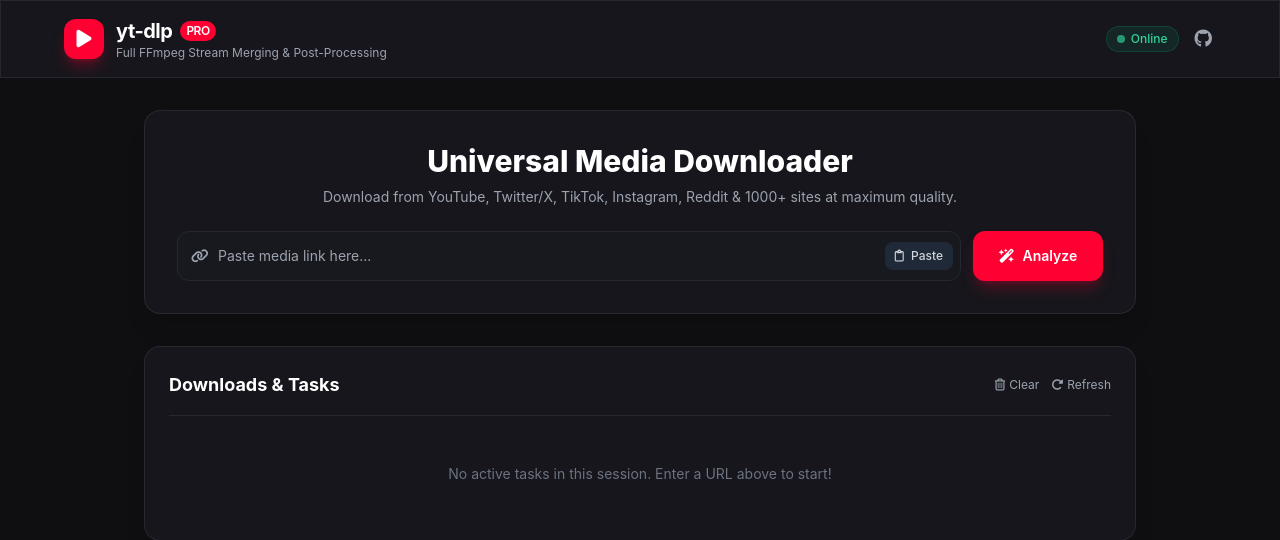
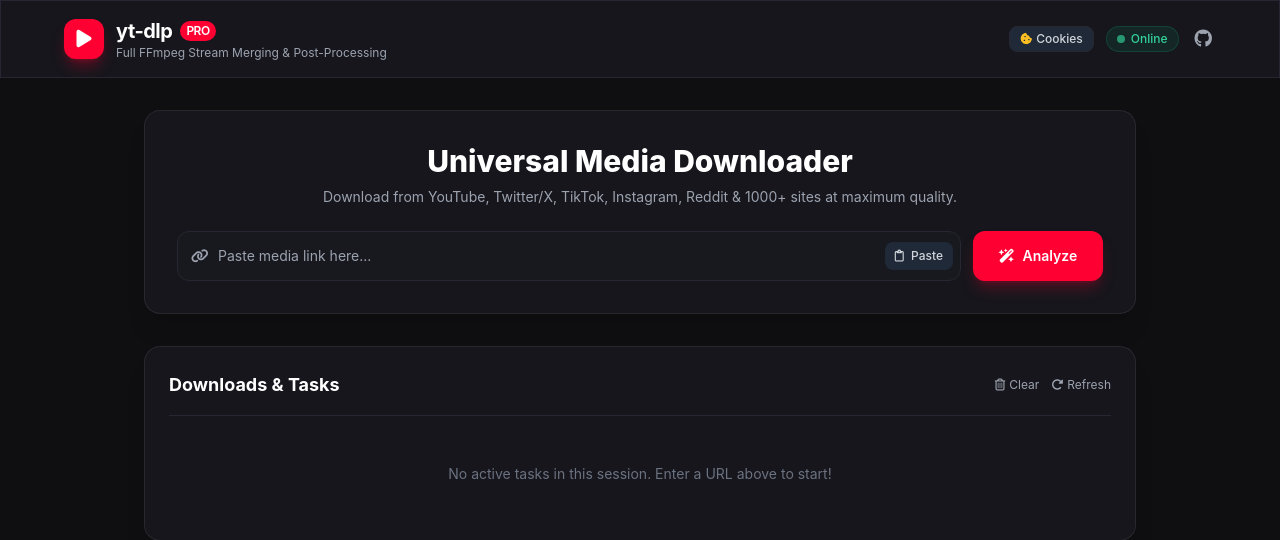
Before and after one commit to crochetskills-source/Video-saver, a FastAPI app: page / in a window 1280 px wide. Shown: the top 540 px of the page. Run offline with FastAPI, Linux system fonts and the light colour scheme; parts of the project's set-up code (start-up, migrations or seed data) failed here and were passed over; some libraries are stand-ins or nearby versions.

Commit message:
Add Node.js JS runtime, automatic bot-challenge fallback clients, and optional cookies bypass

```diff
--- a/main.py
+++ b/main.py
@@ -56,6 +56,17 @@ def web_interface():
 @app.get("/health")
 def health_check():
     return {"status": "healthy"}
+
+@app.post("/api/cookies")
+async def update_cookies(request: Request):
+    """Save YouTube cookies to bypass cloud datacenter bot challenges."""
+    body = await request.body()
+    cookie_text = body.decode("utf-8")
+    if not cookie_text.strip():
+        raise HTTPException(status_code=400, detail="Cookie content is empty")
+    with open(downloader.COOKIE_FILE, "w") as f:
+        f.write(cookie_text)
+    return {"status": "success", "message": "Cookies saved successfully", "bytes": len(cookie_text)}
 
 @app.post("/api/extract", response_model=VideoMetadata)
 def extract_metadata(req: ExtractRequest):
--- a/templates/index.html
+++ b/templates/index.html
@@ -47,6 +47,9 @@
         </div>
       </div>
       <div class="flex items-center space-x-2 sm:space-x-3">
+        <button id="cookieModalBtn" class="px-2.5 py-1 rounded-lg bg-gray-800 hover:bg-gray-700 text-[11px] sm:text-xs text-gray-300 font-medium transition flex items-center gap-1 border border-darkBorder">
+          <i class="fa-solid fa-cookie-bite text-amber-400"></i> Cookies
+        </button>
         <span class="inline-flex items-center gap-1.5 px-2.5 py-1 rounded-full text-[11px] sm:text-xs font-medium bg-emerald-500/10 text-emerald-400 border border-emerald-500/20 whitespace-nowrap">
           <span class="w-2 h-2 rounded-full bg-emerald-400 animate-pulse"></span>
           <span class="hidden xs:inline">Server </span>Online
@@ -592,6 +595,81 @@
 
     document.getElementById('refreshTasksBtn').onclick = pollTasks;
     setInterval(pollTasks, 2000);
+
+    // Cookie Modal Logic
+    const cookieModal = document.getElementById('cookieModal');
+    const cookieModalBtn = document.getElementById('cookieModalBtn');
+    const closeCookieModal = document.getElementById('closeCookieModal');
+    const saveCookieBtn = document.getElementById('saveCookieBtn');
+    const cookieInput = document.getElementById('cookieInput');
+    const cookieFileInput = document.getElementById('cookieFileInput');
+    const cookieStatus = document.getElementById('cookieStatus');
+
+    cookieModalBtn.onclick = () => { cookieModal.classList.remove('hidden'); };
+    closeCookieModal.onclick = () => { cookieModal.classList.add('hidden'); };
+
+    cookieFileInput.addEventListener('change', (e) => {
+      const file = e.target.files[0];
+      if (!file) return;
+      const reader = new FileReader();
+      reader.onload = (event) => { cookieInput.value = event.target.result; };
+      reader.readAsText(file);
+    });
+
+    saveCookieBtn.addEventListener('click', async () => {
+      const text = cookieInput.value.trim();
+      if (!text) return alert('Please paste cookies or upload a cookies.txt file.');
+
+      saveCookieBtn.disabled = true;
+      saveCookieBtn.textContent = 'Saving...';
+      try {
+        const res = await fetch('/api/cookies', {
+          method: 'POST',
+          headers: { 'Content-Type': 'text/plain' },
+          body: text
+        });
+        if (!res.ok) throw new Error('Failed to save cookies.');
+        cookieStatus.textContent = 'Cookies saved successfully! Cloud bot detection bypassed.';
+        cookieStatus.classList.remove('hidden');
+        setTimeout(() => { cookieModal.classList.add('hidden'); }, 1500);
+      } catch (err) {
+        alert(err.message);
+      } finally {
+        saveCookieBtn.disabled = false;
+        saveCookieBtn.textContent = 'Save Cookies to Server';
+      }
+    });
   </script>
+
+  <!-- Cookie Modal -->
+  <div id="cookieModal" class="hidden fixed inset-0 z-50 flex items-center justify-center p-4 bg-black/70 backdrop-blur-sm">
+    <div class="glass max-w-lg w-full rounded-2xl p-6 shadow-2xl border border-darkBorder relative">
+      <div class="flex items-center justify-between mb-4">
+        <h3 class="text-base sm:text-lg font-bold text-white flex items-center gap-2">
+          <i class="fa-solid fa-cookie-bite text-amber-400"></i>
+          YouTube Cookies (Bot Bypass)
+        </h3>
+        <button id="closeCookieModal" class="text-gray-400 hover:text-white text-lg">
+          <i class="fa-solid fa-xmark"></i>
+        </button>
+      </div>
+      <p class="text-xs text-gray-400 mb-3">
+        Cloud datacenters (like Railway) can trigger YouTube bot challenges on certain music tracks.
+        Our automatic fallback clients solve 99% of them. If you ever encounter an age-restricted or strictly blocked video, paste your <code class="text-brand">cookies.txt</code> here once:
+      </p>
+      <textarea id="cookieInput" rows="6" placeholder="# Netscape HTTP Cookie File&#10;.youtube.com TRUE / FALSE 1789000000 ..." class="w-full p-3 rounded-xl bg-darkCard border border-darkBorder text-white text-xs font-mono focus:border-brand focus:outline-none mb-3"></textarea>
+
+      <div class="flex flex-col sm:flex-row items-stretch sm:items-center justify-between gap-3">
+        <label class="cursor-pointer inline-flex items-center justify-center gap-1.5 px-3 py-2 rounded-xl bg-gray-800 hover:bg-gray-700 text-xs text-gray-300 font-medium transition">
+          <i class="fa-solid fa-file-arrow-up"></i> Upload cookies.txt
+          <input type="file" id="cookieFileInput" accept=".txt" class="hidden">
+        </label>
+        <button id="saveCookieBtn" class="px-5 py-2 rounded-xl bg-brand hover:bg-brandDark text-white font-bold text-xs transition shadow-lg shadow-brand/25">
+          Save Cookies to Server
+        </button>
+      </div>
+      <div id="cookieStatus" class="hidden mt-3 p-2.5 rounded-lg bg-emerald-500/10 text-emerald-400 text-xs font-medium text-center border border-emerald-500/20"></div>
+    </div>
+  </div>
 </body>
 </html>
```
Also changed, not shown: downloader.py (+50 -12 lines), 1 other file.
